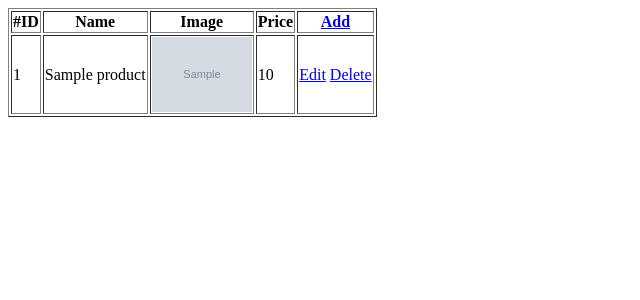
After one commit to ngocbq3/wd18317_php2, a PHP site: the page made by mvc/app/Views/admin/products/list.php in a window 1280 px wide. The commit adds this page. Shown: the top 300 px of the page, without its empty margins (0-640 px from the left). Run offline with PHP 8.4, Linux system fonts and the light colour scheme; the template is opened without the code that fills it: most values are stand-ins (such as "Sample title", 1, 10 or a date in 2020); grey boxes marked "Sample" are stand-in pictures; some libraries are stand-ins or nearby versions.

Commit message:
add CRUD

```diff
--- /dev/null
+++ b/mvc/app/Views/admin/products/list.php
@@ -0,0 +1,25 @@
+<table border="1">
+    <tr>
+        <th>#ID</th>
+        <th>Name</th>
+        <th>Image</th>
+        <th>Price</th>
+        <th>
+            <a href="<?= ROOT_PATH ?>product/create">Add</a>
+        </th>
+    </tr>
+    <?php foreach ($products as $pro) : ?>
+        <tr>
+            <td><?= $pro->id ?></td>
+            <td><?= $pro->name ?></td>
+            <td>
+                <img src="<?= ROOT_PATH ?>images/<?= $pro->image ?>" width="100" alt="">
+            </td>
+            <td><?= $pro->price ?></td>
+            <td>
+                <a href="<?= ROOT_PATH ?>product/edit?id<?= $pro->id ?>">Edit</a>
+                <a href="<?= ROOT_PATH ?>product/delete?id<?= $pro->id ?>">Delete</a>
+            </td>
+        </tr>
+    <?php endforeach ?>
+</table>
--- a/mvc/index.php
+++ b/mvc/index.php
@@ -1,6 +1,7 @@
 <?php
 
 use App\Controllers\HomeController;
+use App\Controllers\ProductController;
 use App\Router;
 
 require_once "./env.php";
@@ -20,5 +21,6 @@ Router::get("/product/list", function () {
 });
 Router::get("/home", [HomeController::class, 'index']);
 Router::get("/detail", [HomeController::class, 'detail']);
+Router::get("/product/list", [ProductController::class, 'index']);
 
 $router->resolve();
```
Also changed, not shown: mvc/app/Controllers/ProductController.php (added, +17 -0 lines), mvc/app/Views/admin/products/add.php (added), mvc/app/Views/admin/products/edit.php (added).
